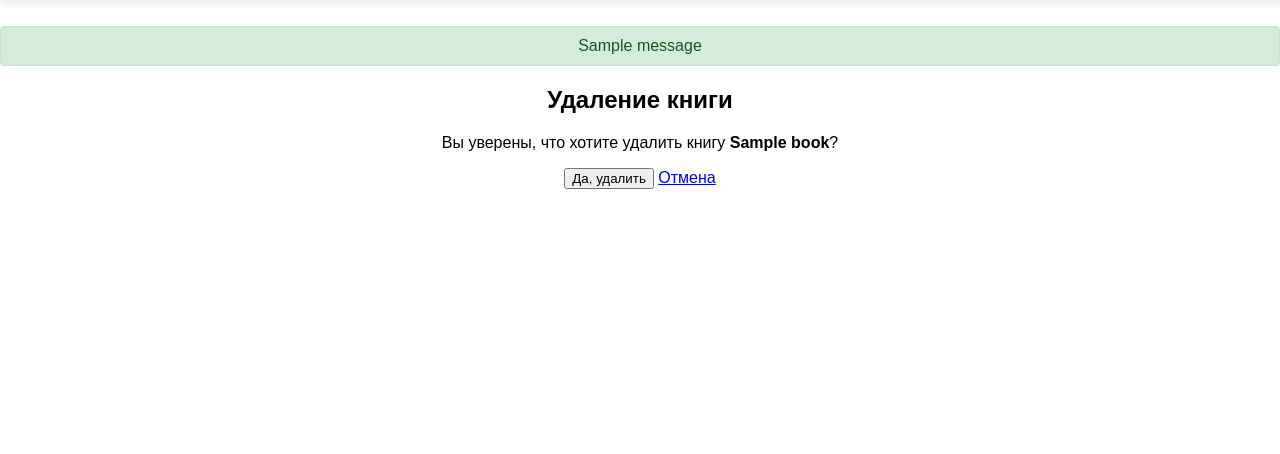
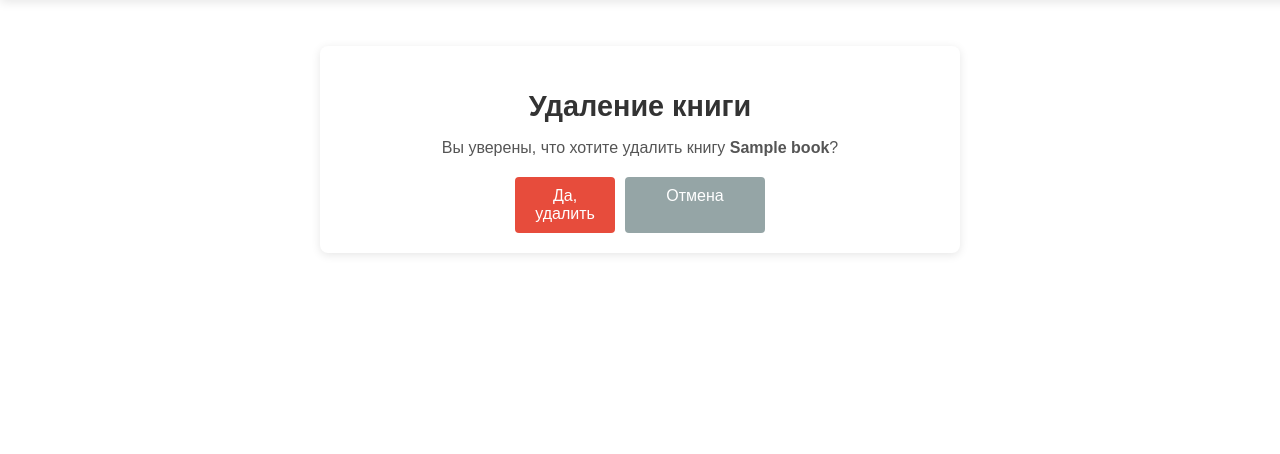
Before and after one commit to emper1or/Client-server-software, a Django app: page /lib/1/delete/ in a window 1280 px wide. Shown: the part 54-508 px from the top of the page. Run offline with Django 5.2, Linux system fonts and the light colour scheme; a user stored in the database is signed in; tables that the repository leaves empty hold one stand-in row (values such as "Sample post"); one stand-in notice (Sample message) is shown.

Commit message:
add animated message and sessions for add book/author

```diff
--- a/mysite/library/static/css/library/delete_book_style.css
+++ b/mysite/library/static/css/library/delete_book_style.css
@@ -0,0 +1,65 @@
+/* delete_book_style.css */
+.delete-book-container {
+    max-width: 600px;
+    margin: 20px auto;
+    padding: 20px;
+    background: #fff;
+    border-radius: 8px;
+    box-shadow: 0 2px 10px rgba(0, 0, 0, 0.1);
+    text-align: center;
+}
+
+.delete-book-container h2 {
+    font-size: 1.8rem;
+    color: #333;
+    margin-bottom: 15px;
+}
+
+.delete-book-container p {
+    font-size: 1rem;
+    color: #555;
+    margin-bottom: 20px;
+}
+
+.form-actions {
+    display: flex;
+    justify-content: center;
+    gap: 10px;
+}
+
+.btn {
+    display: inline-block;
+    padding: 10px 20px;
+    font-size: 1rem;
+    border: none;
+    border-radius: 4px;
+    cursor: pointer;
+    transition: background 0.3s, transform 0.2s;
+    text-decoration: none;
+    width: 100px;
+    text-align: center;
+}
+
+.btn-danger {
+    background: #e74c3c;
+    color: white;
+}
+
+.btn-danger:hover {
+    background: #c0392b;
+    transform: translateY(-2px);
+}
+
+.btn-secondary {
+    background: #95a5a6;
+    color: white;
+}
+
+.btn-secondary:hover {
+    background: #7f8c8d;
+    transform: translateY(-2px);
+}
+
+.btn:active {
+    transform: translateY(0);
+}
--- a/mysite/library/templates/delete_book.html
+++ b/mysite/library/templates/delete_book.html
@@ -3,6 +3,7 @@
 
 {% block content %}
 <div class="delete-book-container">
+    <link rel="stylesheet" href="{% static 'css/library/delete_book_style.css' %}">
     <h2>Удаление книги</h2>
     <p>Вы уверены, что хотите удалить книгу <strong>{{ book.title }}</strong>?</p>
     <form method="post">
--- a/mysite/library/views.py
+++ b/mysite/library/views.py
@@ -1,5 +1,6 @@
 from django.contrib.auth.decorators import login_required
 from django.shortcuts import render, redirect, get_object_or_404
+from django.contrib import messages
 
 from .forms import BookForm, BookCoverForm
 from .models import Author, Book, BookCover
@@ -10,9 +11,12 @@ def add_author(request):
     if request.method == 'POST':
         name = request.POST.get('name')
         bio = request.POST.get('bio')
-        if name:  # Проверяем, что имя автора указано
+
+        if name:
             Author.objects.create(name=name, bio=bio)
-            return redirect('add_book')  # Перенаправляем на страницу добавления книги
+            messages.success(request, 'Автор успешно добавлен!')
+            return redirect('add_book')  # Возвращаемся, данные книги уже сохранены
+
     return render(request, 'add_author.html')
 
 
@@ -20,27 +24,36 @@ def add_author(request):
 def add_book(request):
     authors = Author.objects.all()
 
+    # Загружаем данные из сессии, если они есть
+    initial_data = request.session.get('book_form_data', {})
+
     if request.method == 'POST':
+        if 'add_author' in request.POST:
+            # Сохраняем введённые данные в сессию перед переходом
+            request.session['book_form_data'] = request.POST.dict()
+            return redirect('add_author')
+
         book_form = BookForm(request.POST)
         cover_form = BookCoverForm(request.POST, request.FILES)
 
         if book_form.is_valid() and cover_form.is_valid():
-            # Сохраняем книгу, связывая с автором
             book = book_form.save(commit=False)
             book.author = book_form.cleaned_data['author']
             book.save()
 
-            # Добавляем текущего пользователя к книге
             book.users.add(request.user)
 
-            # Сохраняем обложку, связывая с книгой
             cover = cover_form.save(commit=False)
             cover.book = book
             cover.save()
 
-            return redirect('success')  # Перенаправление на страницу успеха
+            # Очищаем сохранённые данные после успешного добавления книги
+            request.session.pop('book_form_data', None)
+
+            messages.success(request, 'Книга успешно добавлена!')
+            return redirect('dashboard')
     else:
-        book_form = BookForm()
+        book_form = BookForm(initial=initial_data)
         cover_form = BookCoverForm()
 
     return render(request, 'add_book.html', {
@@ -48,6 +61,8 @@ def add_book(request):
         'cover_form': cover_form,
         'authors': authors,
     })
+
+
 
 
 @login_required
@@ -105,5 +120,6 @@ def delete_book(request, pk):
             cover.cover.delete()
             cover.delete()
         book.delete()
+        messages.warning(request, f'Книга {book} успешно удалена!')
         return redirect('dashboard')
     return render(request, 'delete_book.html', {'book': book})
--- a/mysite/mysite/settings.py
+++ b/mysite/mysite/settings.py
@@ -85,13 +85,7 @@ DATABASES = {
 
 AUTH_PASSWORD_VALIDATORS = [
     {
-        'NAME': 'django.contrib.auth.password_validation.UserAttributeSimilarityValidator',
-    },
-    {
         'NAME': 'django.contrib.auth.password_validation.MinimumLengthValidator',
-    },
-    {
-        'NAME': 'django.contrib.auth.password_validation.CommonPasswordValidator',
     },
     {
         'NAME': 'django.contrib.auth.password_validation.NumericPasswordValidator',
--- a/mysite/templates/base.html
+++ b/mysite/templates/base.html
@@ -34,15 +118,6 @@
         </div>
     </header>
     <main>
-        {% if messages %}
-            <div class="messages">
-                {% for message in messages %}
-                <div class="alert alert-{{ message.tags }}">
-                    {{ message }}
-                </div>
-                {% endfor %}
-            </div>
-        {% endif %}
         {% block content %}{% endblock %}
     </main>
     <footer>
@@ -55,5 +130,60 @@
             </div>
         </div>
     </footer>
+
+    <!-- Контейнер для стикеров -->
+    <div class="sticker-container" id="stickerContainer"></div>
+
+    <script>
+        // Функция для отображения стикера
+        function showSticker(message, type) {
+            const container = document.getElementById('stickerContainer');
+            const sticker = document.createElement('div');
+            sticker.className = `sticker sticker-${type}`;
+
+            // Добавляем кнопку закрытия
+            const closeBtn = document.createElement('span');
+            closeBtn.className = 'sticker-close';
+            closeBtn.innerHTML = '&times;';
+            closeBtn.onclick = function() {
+                sticker.remove();
+            };
+
+            sticker.innerHTML = message;
+            sticker.prepend(closeBtn);
+            container.appendChild(sticker);
+
+            // Автоматическое удаление через 5 секунд
+            setTimeout(() => {
+                sticker.style.animation = 'slideOut 0.5s ease-out forwards';
+                setTimeout(() => sticker.remove(), 500);
+            }, 5000);
+        }
+
+        // Проверяем сообщения Django
+        {% if messages %}
+            document.addEventListener('DOMContentLoaded', function() {
+                {% for message in messages %}
+                    showSticker('{{ message }}', '{{ message.tags }}');
+                {% endfor %}
+            });
+        {% endif %}
+
+        // Добавляем анимацию исчезновения
+        const style = document.createElement('style');
+        style.innerHTML = `
+            @keyframes slideOut {
+                from {
+                    transform: translateX(0);
+                    opacity: 0.95;
+                }
+                to {
+                    transform: translateX(100%);
+                    opacity: 0;
+                }
+            }
+        `;
+        document.head.appendChild(style);
+    </script>
 </body>
 </html>
```
Also changed, not shown: other parts of mysite/templates/base.html (+84 -0 lines), mysite/library/templates/add_author.html (+11 -1 lines), mysite/library/templates/add_book.html (+4 -4 lines), mysite/library/migrations/0002_alter_bookcover_cover.py (added).
